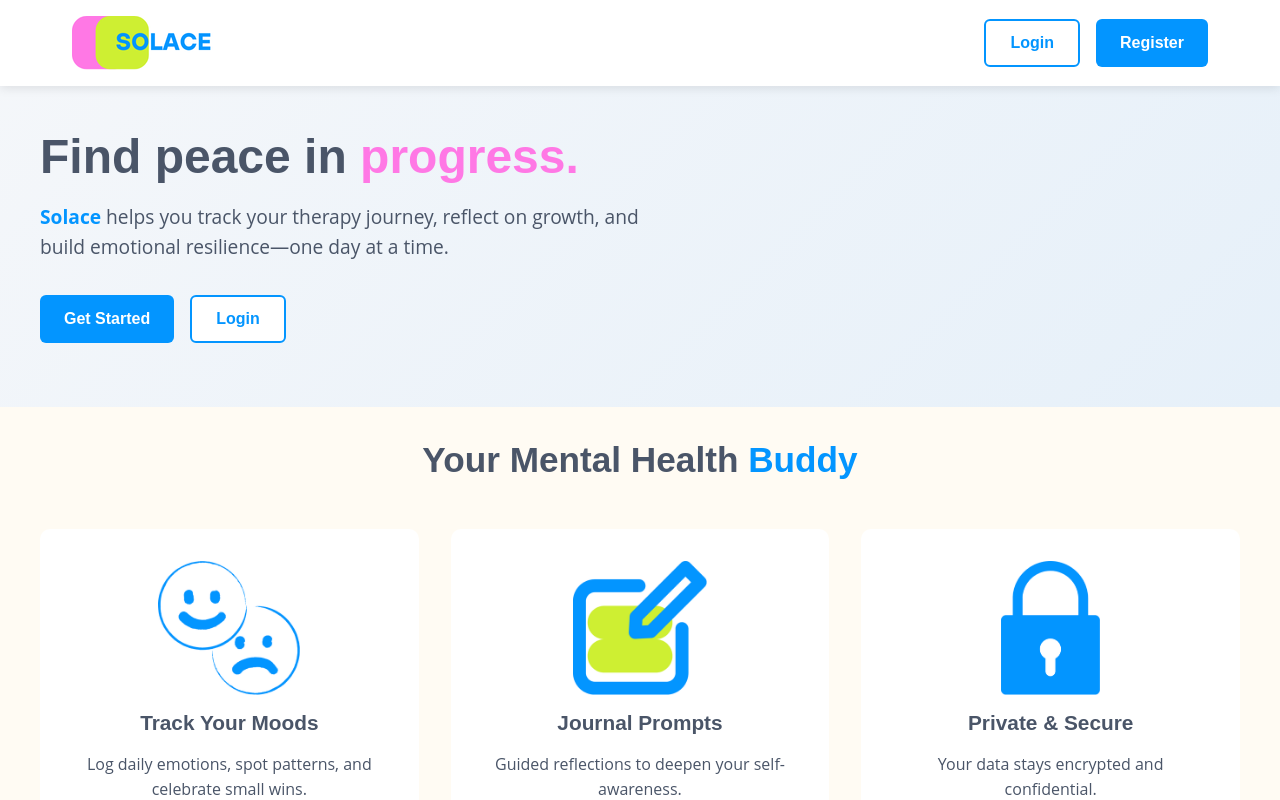
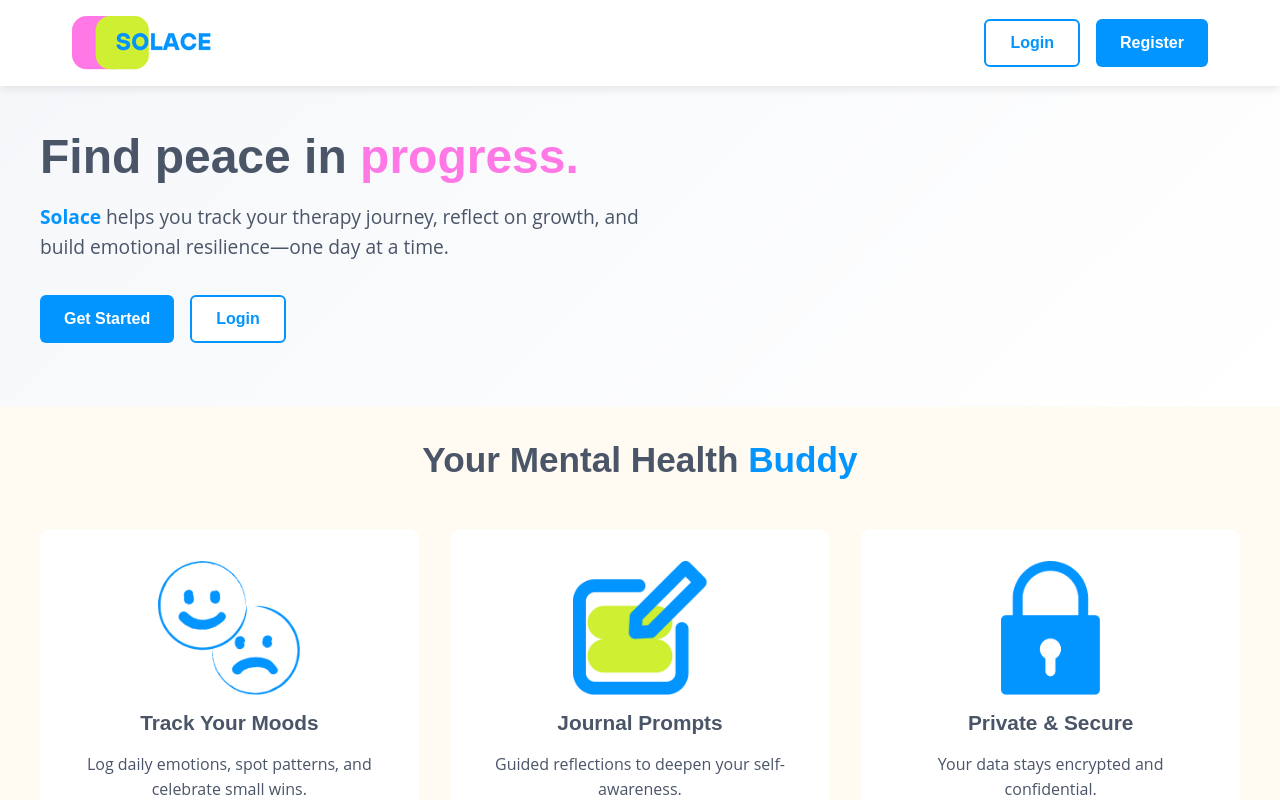
Before and after one commit to Sara-Alkhamri/therapy-tracker, a React (Create React App) app in the folder frontend/: page / in a window 1280 px wide. Shown: the top 800 px of the page. Built offline with nearby package versions, Linux system fonts and the light colour scheme.

Commit message:
progress

```diff
--- a/frontend/src/scss/abstracts/_variables.scss
+++ b/frontend/src/scss/abstracts/_variables.scss
@@ -11,7 +11,7 @@ $colors: (
 );
 
 $gradients: (
-    'hero-bg': linear-gradient(135deg, #f5f7fa 0%, #e6f0f9 100%)
+    'hero-bg': linear-gradient(135deg, #f5f7fa 0%, white 100%)
 );
 
 $spacing: (
```
